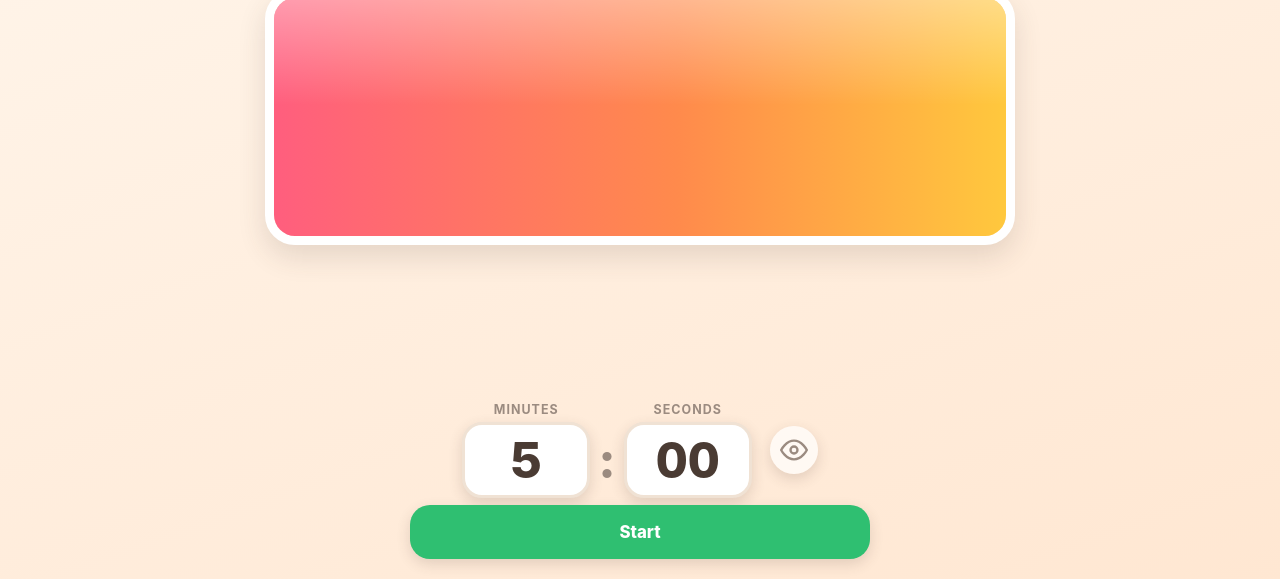
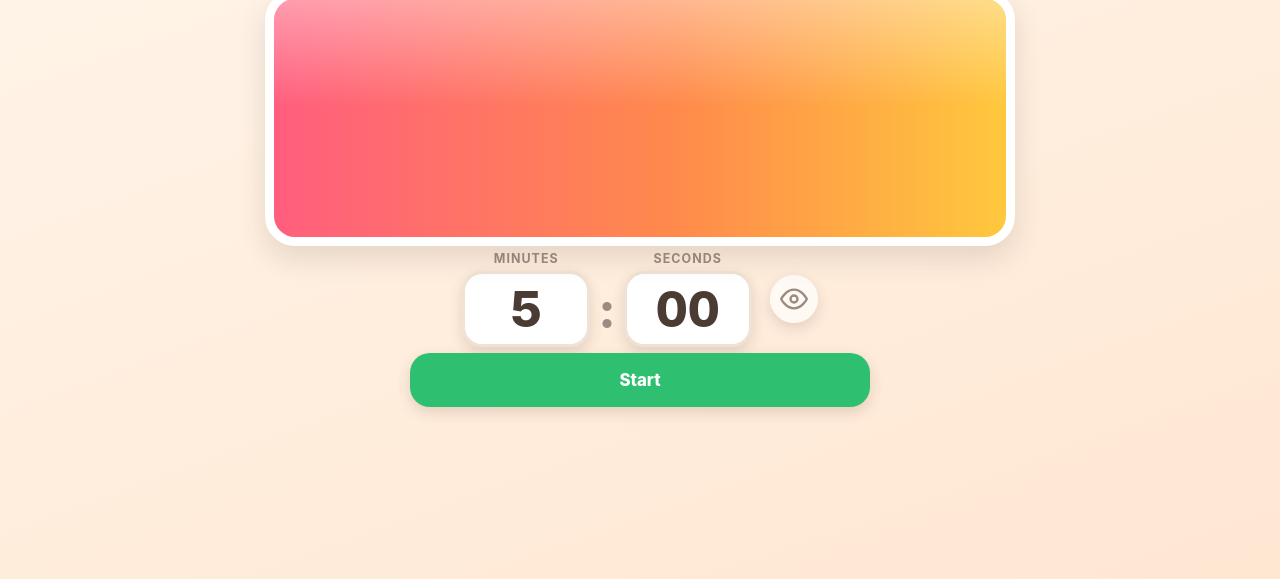
Before and after one commit to trevthom/toddler-timer, a plain HTML site: page index.html in a window 1280 px wide. Shown: the part 221-800 px from the top of the page. Drawn offline with Linux system fonts and the light colour scheme.

Commit message:
Add files via upload

```diff
--- a/css/styles.css
+++ b/css/styles.css
@@ -12,6 +12,10 @@
 
    v1.6 — halved the vertical gaps between the title, the bar, and the
    numbers/buttons so everything fits on a phone without scrolling.
+
+   v1.7 — the real fix for the gaps: the .stage no longer grows to fill the
+   screen (that growth, not the gap, was padding space around the bar). The
+   whole stack is now centered with very small gaps between items.
    ========================================================================== */
 
 :root {
@@ -69,7 +73,8 @@ body {
   display: flex;
   flex-direction: column;
   align-items: center;
-  gap: clamp(5px, 0.9vh, 9px);
+  justify-content: safe center;   /* center the whole stack; leftover space goes outside it */
+  gap: clamp(3px, 0.7vh, 7px);    /* very small gaps between title / bar / numbers / buttons */
   padding: max(18px, env(safe-area-inset-top)) clamp(20px, 5vw, 34px)
            max(20px, env(safe-area-inset-bottom));
 }
@@ -84,7 +89,7 @@ body {
 .app__title span { color: var(--juice-2); }
 
 .stage {
-  flex: 1 1 auto;
+  flex: 0 0 auto;          /* don't grow — the stage hugs the bar, no padding around it */
   width: 100%;
   min-height: 0;
   display: grid;
--- a/service-worker.js
+++ b/service-worker.js
@@ -7,7 +7,7 @@
 // browsers may keep serving the old version. Add new files to APP_SHELL too.
 // ---------------------------------------------------------------------------
 
-const CACHE_VERSION = 'toddler-timer-v7';
+const CACHE_VERSION = 'toddler-timer-v8';
 
 const APP_SHELL = [
   './',
```
